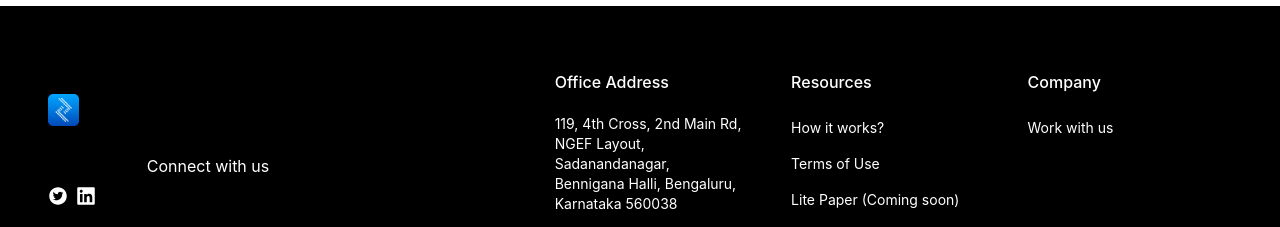
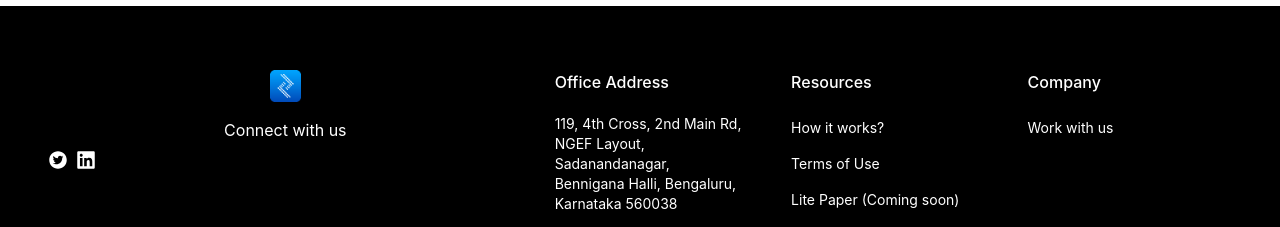
Before and after one commit to 0xZothio/landing_page_v1, a React (Create React App) app: page / in a window 1280 px wide. Shown: the part 8584-8811 px from the top of the page. Built offline with nearby package versions, Linux system fonts and the light colour scheme; grey boxes are pictures that could not be loaded.

Commit message:
Update ui

```diff
--- a/src/components/Footer.js
+++ b/src/components/Footer.js
@@ -17,13 +17,13 @@ const Footer = () => {
       <div className="container px-4 py-16 mx-auto space-y-8 sm:px-6 lg:space-y-16 lg:px-8">
         <div className="flex flex-wrap text-center lg:text-left">
           <div className="w-full lg:w-5/12 px-4 ">
-            <div>
+            <div className="flex justify-center items-center">
               <a href="#" className="-m-1.5 p-1.5">
                 <span className="sr-only">Zoth.io</span>
                 <img className="h-8" src="logo.png" alt="" />
               </a>
             </div>
-            <p className="max-w-xs mt-1 text-center">Connect with us</p>
+            <p className=" mt-4 text-center">Connect with us</p>
             <ul className="flex gap-2 mt-2 mx-auto lg:mx-0 justify-center items-center lg:justify-start w-6/12 lg:w-full">
               <li>
                 <a
```
